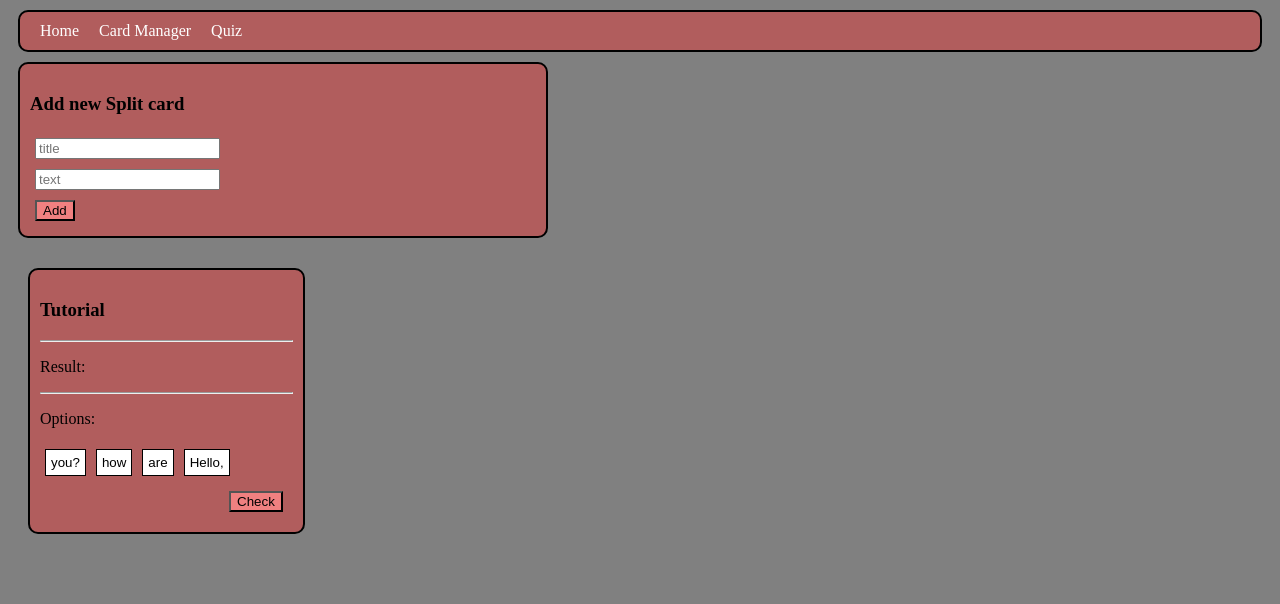
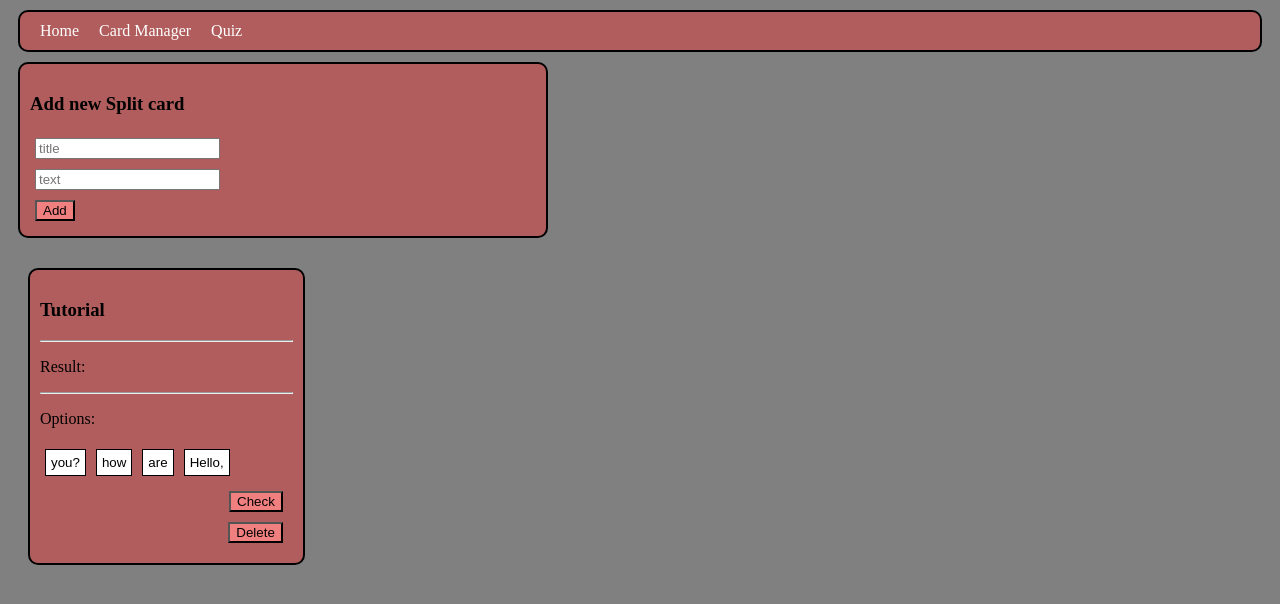
Before and after one commit to Vratislavberry/ReactCardsApp, a React (Vite) app: page /CardManager in a window 1280 px wide. Shown: the top 604 px of the page. Built offline with nearby package versions, Linux system fonts and the light colour scheme.

Commit message:
Add delete functionality to Card manager for every SplitCard

```diff
--- a/src/components/SplitCard.jsx
+++ b/src/components/SplitCard.jsx
@@ -145,8 +145,11 @@ function SplitCard(props) {
         return textSegment.checked === false;
       })}
 
-      <div className="checkButtonContainer">
+      <div className="button-crud-container">
         <button onClick={handleCheck}>Check</button>
+      </div>
+      <div className="button-crud-container">
+        <button onClick={() => {props.onDelete(props.id)}}>Delete</button>
       </div>
       <div className="message">
         {SplitCardState === true && (
--- a/src/index.css
+++ b/src/index.css
@@ -49,12 +49,12 @@ body {
   background-color: aqua;
 }
 
-.checkButtonContainer {
+.button-crud-container {
   text-align: right;
   margin: 10px;
 }
 
-.checkButtonContainer button {
+.button-crud-container button {
   background-color: lightcoral;
 }
 
--- a/src/pages/CardManager.jsx
+++ b/src/pages/CardManager.jsx
@@ -30,11 +30,26 @@ function CardManager() {
     }
   }
 
+  function deleteSplitCard(index) {
+    setSplitCards((preValue) => {
+      return preValue.filter((splitCard, i) => {
+        return i !== index;
+      });
+    });
+  }
+
   return (
     <div>
       <FormAddSplitCard addSplitCard={addSplitCard} />
       {splitCards.map((splitCard, index) => (
-        <SplitCard key={index} title={splitCard.title} text={splitCard.text} className={"splitCardPreview"}/>
+        <SplitCard
+          key={index}
+          id={index}
+          title={splitCard.title}
+          text={splitCard.text}
+          className={"splitCardPreview"}
+          onDelete={deleteSplitCard}
+        />
       ))}
     </div>
   );
```
